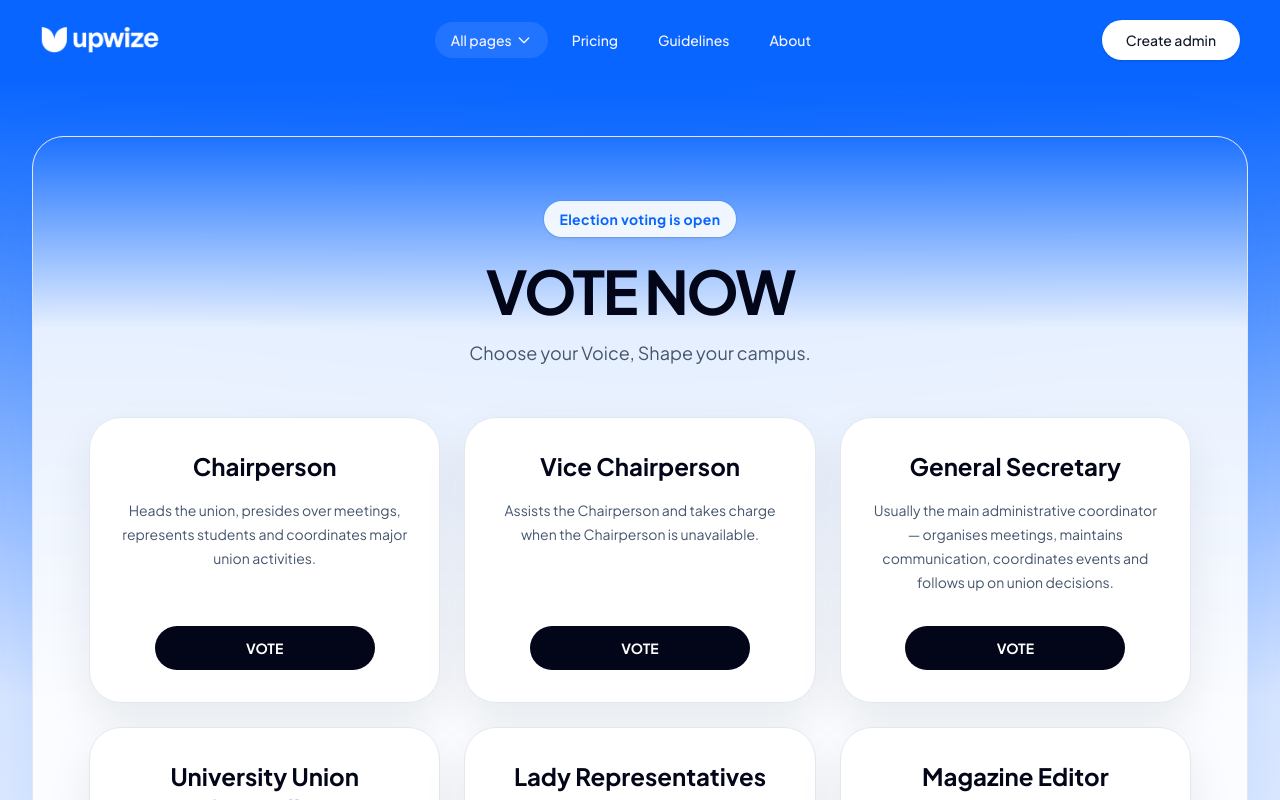
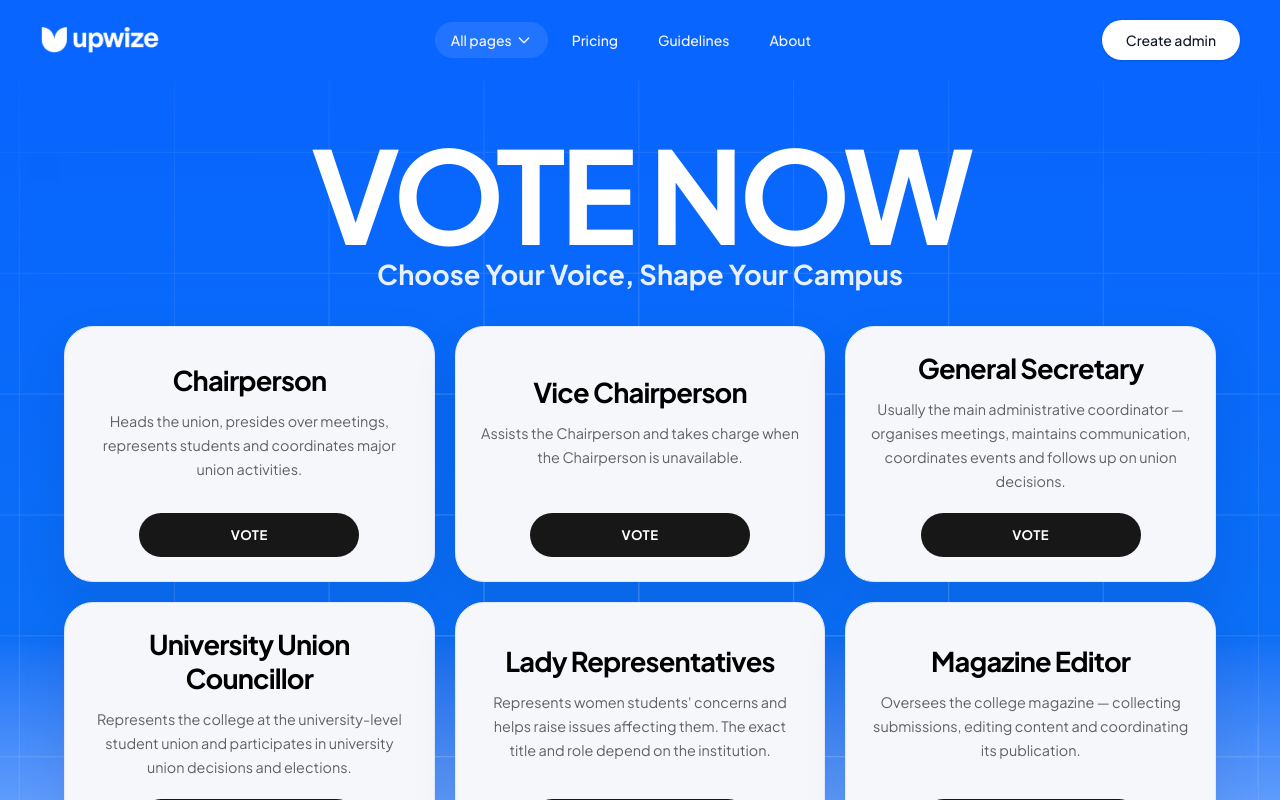
Before and after one commit to sroshann/Upwize, a React (Vite) app in the folder client/: page /user/during-election in a window 1280 px wide. Shown: the top 800 px of the page. Built offline with nearby package versions, Linux system fonts and the light colour scheme.

Commit message:
Redesign DuringElection UI

```diff
--- a/client/src/Pages/User/During-Election/DuringElection.jsx
+++ b/client/src/Pages/User/During-Election/DuringElection.jsx
@@ -1,54 +1,53 @@
 import { useMemo } from 'react'
+import backgroundImage from '../../../assets/Common/Shape Image.png'
 import { votingPositions } from './votingData'
 
 function DuringElection() {
-  const positions = useMemo(() => votingPositions, [])
+  const safePositions = useMemo(() => votingPositions, [])
 
   const handleVote = (position) => {
     console.log('Selected position:', position)
-    // Future: navigate to candidate selection or open a modal
   }
 
   return (
-    <section className="min-h-screen bg-[radial-gradient(circle_at_top,_rgba(8,101,255,0.28),_transparent_35%),linear-gradient(to_bottom,#0865ff_0%,#dbe8ff_45%,#f8fbff_100%)] text-slate-950">
-      <div className="max-w-7xl mx-auto px-4 sm:px-6 lg:px-8 py-10 md:py-14">
-        <div className="relative overflow-hidden rounded-[2rem] bg-white/85 border border-slate-200 shadow-[0_28px_80px_rgba(8,101,255,0.12)] backdrop-blur-sm">
-          <div className="absolute inset-x-0 top-0 h-48 bg-gradient-to-b from-[#0865ff] to-transparent opacity-90" />
-          <div className="relative px-6 py-10 sm:px-10 sm:py-14 lg:px-14 lg:py-16">
-            <div className="max-w-3xl mx-auto text-center">
-              <p className="inline-flex items-center rounded-full bg-white/90 px-4 py-2 text-sm font-semibold tracking-wide text-[#0865ff] shadow-sm ring-1 ring-[#0865ff]/10">
-                Election voting is open
-              </p>
-              <h1 className="mt-6 text-5xl sm:text-6xl font-black tracking-[-0.04em] text-slate-950">
+    <section className="min-h-screen overflow-hidden bg-gradient-to-b from-[#0865FF] via-[#0b6ef5] to-[#f3f8ff] text-[#000000]">
+      <div
+        className="relative w-full bg-cover bg-center bg-no-repeat"
+        style={{ backgroundImage: `url(${backgroundImage})` }}
+      >
+        <div className="mx-auto w-full max-w-[1400px] px-4 py-8 sm:px-6 md:px-10 lg:px-12 lg:py-12 xl:px-16">
+          <div className="mx-auto max-w-[1100px] text-center">
+            <h1 className="mt-5 whitespace-nowrap font-black leading-[0.7] tracking-[-0.04em] text-white text-[clamp(3.6rem,11vw,8rem)]">
               VOTE NOW
             </h1>
-              <p className="mt-4 text-base sm:text-lg leading-8 text-slate-600">
-                Choose your Voice, Shape your campus.
+
+            <p className="mt-4 font-bold text-white/90 text-[clamp(1.1rem,3vw,1.7rem)] leading-[clamp(1.5,4vw,1.8)]">
+              Choose Your Voice, Shape Your Campus
             </p>
           </div>
 
-            <div className="mt-12 grid gap-6 md:grid-cols-2 xl:grid-cols-3">
-              {positions.map((position) => (
+          <div className="w-[90%] md:w-full mx-auto mt-8 grid gap-4 sm:gap-5 md:grid-cols-2 xl:grid-cols-3">
+            {safePositions.map((position) => (
               <article
                 key={position.id}
-                  className="group rounded-[2rem] border border-slate-200 bg-white p-8 shadow-[0_20px_45px_rgba(15,23,42,0.08)] transition duration-300 hover:-translate-y-1 hover:shadow-[0_28px_80px_rgba(15,23,42,0.12)]"
-                  title=""
+                className="rounded-[1.8rem] border border-[#dfe9ff] bg-[#f5f7fb] p-4 shadow-[0_18px_48px_rgba(15,23,42,0.08)] transition duration-300 hover:-translate-y-1 hover:shadow-[0_24px_60px_rgba(15,23,42,0.12)] sm:p-5 md:p-6"
               >
-                  <div className="flex h-full flex-col justify-between gap-8 text-center">
-                    <div>
-                      <h2 className="text-2xl font-bold text-slate-950">
+                <div className="flex h-full flex-col gap-5 justify-between text-center">
+                  <div className="flex flex-col justify-center flex-grow">
+                    <h2 className="text-[1.4rem] font-bold leading-tight tracking-[-0.03em] text-[#000000] sm:text-[1.7rem]">
                       {position.title}
                     </h2>
-                      <p className="mt-4 text-sm leading-6 text-slate-600">
+
+                    <p className="mx-auto mt-3 text-[0.82rem] leading-6 text-[#616161] sm:text-[0.9rem]">
                       {position.description}
                     </p>
                   </div>
+
                   <button
                     type="button"
                     onClick={() => handleVote(position)}
-                      title=""
                     aria-label={`Vote for ${position.title}`}
-                      className="mx-auto w-full max-w-[220px] rounded-full bg-slate-950 px-6 py-3 text-sm font-semibold text-white transition duration-200 hover:bg-slate-800 focus:outline-none focus:ring-2 focus:ring-[#0865ff]/60"
+                    className="mx-auto w-full max-w-[220px] rounded-full bg-[#171717] px-5 py-3 text-[0.82rem] font-semibold tracking-[0.04em] text-white transition duration-200 hover:bg-[#0865FF] focus:outline-none focus:ring-2 focus:ring-[#0865FF]/50"
                   >
                     VOTE
                   </button>
@@ -58,9 +57,8 @@ function DuringElection() {
           </div>
         </div>
       </div>
-      </div>
     </section>
   )
 }
 
-export default DuringElection;
+export default DuringElection
```
Lines whose indentation alone changed are shown as unchanged.
